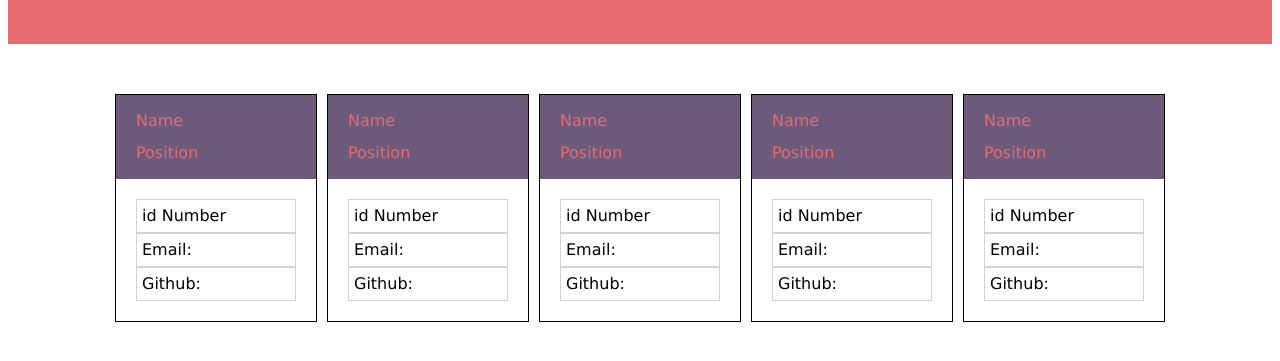
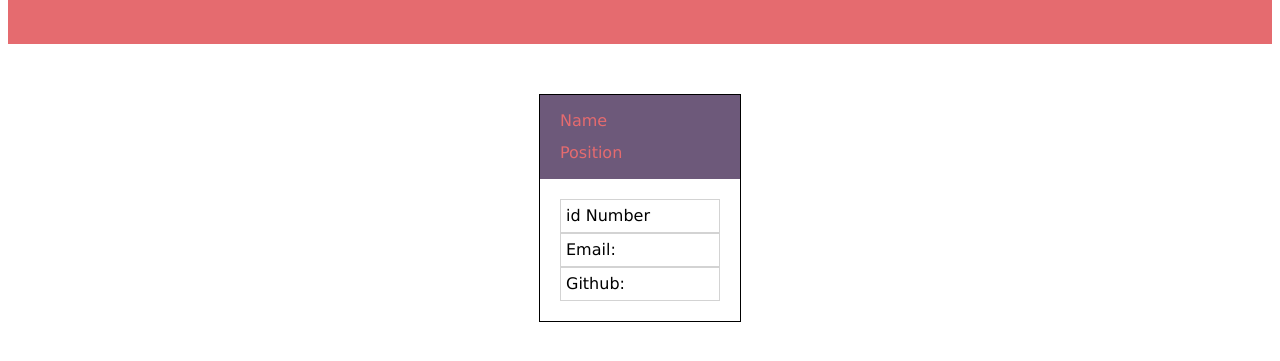
Before and after one commit to ED0920/team-profile-generator, a website: page index.html in a window 1280 px wide. Shown: the part 95-456 px from the top of the page. Drawn offline with Linux system fonts and the light colour scheme.

```diff
--- a/index.html
+++ b/index.html
@@ -27,52 +27,6 @@
           </div>
         </div>
 
-        <div class="card">
-          <div class="top-card">
-            <div id="name">Name</div>
-            <div id="position">Position</div>
-          </div>
-          <div class="bottom-card">
-            <div class="detail-box" id="idNum">id Number</div>
-            <div class="detail-box"  id="email">Email:</div>
-            <div class="detail-box"  id="github">Github:</div>
-          </div>
-        </div>
-
-        <div class="card">
-          <div class="top-card">
-            <div id="name">Name</div>
-            <div id="position">Position</div>
-          </div>
-          <div class="bottom-card">
-            <div class="detail-box" id="idNum">id Number</div>
-            <div class="detail-box"  id="email">Email:</div>
-            <div class="detail-box"  id="github">Github:</div>
-          </div>
-        </div>
-
-        <div class="card">
-          <div class="top-card">
-            <div id="name">Name</div>
-            <div id="position">Position</div>
-          </div>
-          <div class="bottom-card">
-            <div class="detail-box" id="idNum">id Number</div>
-            <div class="detail-box"  id="email">Email:</div>
-            <div class="detail-box"  id="github">Github:</div>
-          </div>
-        </div>
-
-        <div class="card">
-          <div class="top-card">
-            <div id="name">Name</div>
-            <div id="position">Position</div>
-          </div>
-          <div class="bottom-card">
-            <div class="detail-box" id="idNum">id Number</div>
-            <div class="detail-box"  id="email">Email:</div>
-            <div class="detail-box"  id="github">Github:</div>
-          </div>
         </div>
 
           </div>
```
Also changed, not shown: Develop/index.js (+13 -8 lines).
